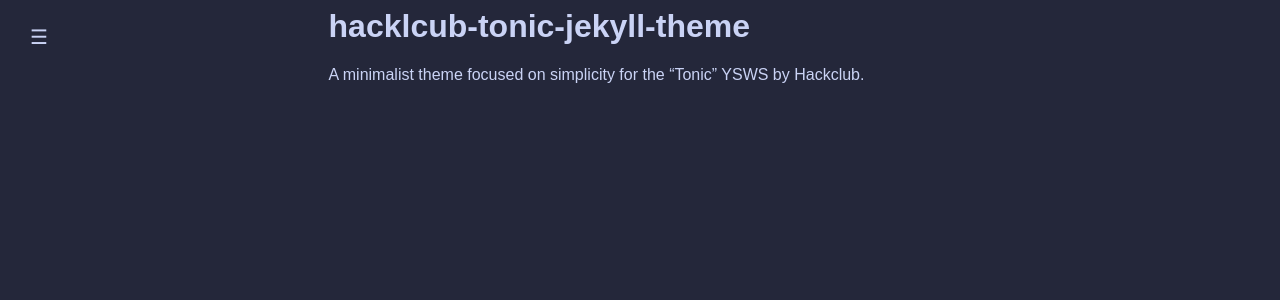
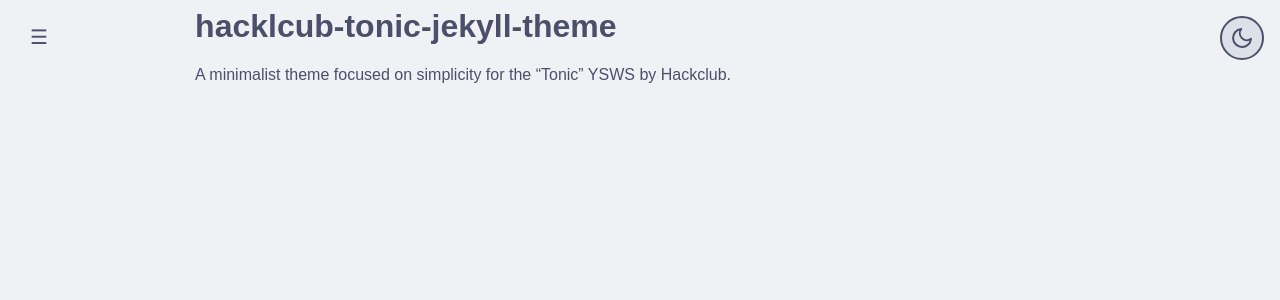
Before and after one commit to Stef-00012/celeste_jekyll-theme, a Jekyll site: the page built from index.md, in a window 1280 px wide. Shown: the top 300 px of the page. Built offline with Jekyll 4.4.1, drawn with Linux system fonts in a browser that asks for light colours.

Commit message:
add theme switcher

```diff
--- a/_config.yml
+++ b/_config.yml
@@ -2,8 +2,6 @@ title: Celeste
 description: "A minimalist theme focused on simplicity"
 encoding: utf-8
 
-light_theme: false
-
-close_sidebar_on_outside_click: true
+sidebar_close_on_outside_click: true
 
 exclude: ["README.md", "LICENSE", "*.gem", "*.gemspec", "Gemfile.lock", "tmp.txt"]
--- a/_includes/sidebar.html
+++ b/_includes/sidebar.html
@@ -21,7 +21,7 @@
         sidebarOpen = !sidebarOpen;
     }
 
-    {% if site.close_sidebar_on_outside_click %}
+    {% if site.sidebar_close_on_outside_click %}
     document.addEventListener('click', function (event) {
         const sidebar = document.getElementById("sidebar");
         const openButton = document.querySelector(".open-button");
--- /dev/null
+++ b/_includes/theme-switcher.html
@@ -0,0 +1,65 @@
+<!-- Theme Switcher -->
+<button id="theme-toggle-button" title="Toggle theme" aria-label="Toggle theme">
+    <svg id="theme-icon-sun" xmlns="http://www.w3.org/2000/svg" width="24" height="24" viewBox="0 0 24 24" fill="none"
+        stroke="currentColor" stroke-width="2" stroke-linecap="round" stroke-linejoin="round" style="display: none;">
+        <circle cx="12" cy="12" r="5"></circle>
+        <line x1="12" y1="1" x2="12" y2="3"></line>
+        <line x1="12" y1="21" x2="12" y2="23"></line>
+        <line x1="4.22" y1="4.22" x2="5.64" y2="5.64"></line>
+        <line x1="18.36" y1="18.36" x2="19.78" y2="19.78"></line>
+        <line x1="1" y1="12" x2="3" y2="12"></line>
+        <line x1="21" y1="12" x2="23" y2="12"></line>
+        <line x1="4.22" y1="19.78" x2="5.64" y2="18.36"></line>
+        <line x1="18.36" y1="5.64" x2="19.78" y2="4.22"></line>
+    </svg>
+    <svg id="theme-icon-moon" xmlns="http://www.w3.org/2000/svg" width="24" height="24" viewBox="0 0 24 24" fill="none"
+        stroke="currentColor" stroke-width="2" stroke-linecap="round" stroke-linejoin="round" style="display: none;">
+        <path d="M21 12.79A9 9 0 1 1 11.21 3 7 7 0 0 0 21 12.79z"></path>
+    </svg>
+</button>
+
+<script>
+    const htmlElement = document.querySelector('html');
+    const themeToggleButton = document.getElementById('theme-toggle-button');
+    const sunIcon = document.getElementById('theme-icon-sun');
+    const moonIcon = document.getElementById('theme-icon-moon');
+
+    function applyTheme(theme) {
+        if (theme === 'dark') {
+            htmlElement.classList.add('dark');
+            htmlElement.classList.remove('light');
+
+            sunIcon.style.display = 'block';
+            moonIcon.style.display = 'none';
+
+            localStorage.setItem('theme', 'dark');
+        } else {
+            htmlElement.classList.add('light');
+            htmlElement.classList.remove('dark');
+
+            sunIcon.style.display = 'none';
+            moonIcon.style.display = 'block';
+
+            localStorage.setItem('theme', 'light');
+        }
+
+        setTimeout(() => {
+            htmlElement.classList.remove('no-transition');
+        }, 100)
+    }
+
+    if (themeToggleButton) {
+        themeToggleButton.addEventListener('click', () => {
+            if (htmlElement.classList.contains('dark')) applyTheme('light');
+            else applyTheme('dark');
+        });
+    }
+
+    const storedTheme = localStorage.getItem('theme');
+    const systemPrefersLight = window.matchMedia && window.matchMedia('(prefers-color-scheme: light)').matches;
+    let currentTheme = 'dark';
+
+    if (storedTheme) currentTheme = storedTheme;
+    else if (systemPrefersLight) currentTheme = 'light';
+    applyTheme(currentTheme);
+</script>
--- a/_layouts/default.html
+++ b/_layouts/default.html
@@ -1,9 +1,11 @@
-<html>
+<html class="dark no-transition" lang="en">
 
 {% include head.html %}
 
 <body>
     {% include sidebar.html %}
+
+    {% include theme-switcher.html %}
 
     <div class="main">
         {{ content }}
--- a/_sass/base.scss
+++ b/_sass/base.scss
@@ -5,6 +5,6 @@ body {
 }
 
 .main {
-    width: 70ch;
+    width: 100ch;
     margin: auto;
 }
--- a/_sass/sidebar.scss
+++ b/_sass/sidebar.scss
@@ -9,7 +9,7 @@
     overflow-x: hidden;
     transition: 0.3s;
     padding-top: 60px;
-    box-shadow: 2px 0 5px rgba(0,0,0,0.1);
+    box-shadow: 2px 0 5px rgba(0, 0, 0, 0.1);
 }
 
 .sidebar a {
--- /dev/null
+++ b/_sass/theme-switcher.scss
@@ -0,0 +1,24 @@
+#theme-toggle-button {
+    position: fixed;
+    top: 1rem;
+    right: 1rem;
+    background-color: var(--color-base-300);
+    border: 2px solid;
+    color: inherit;
+    border-radius: 50%;
+    width: 44px;
+    height: 44px;
+    padding: 8px;
+    cursor: pointer;
+    display: flex;
+    align-items: center;
+    justify-content: center;
+    z-index: 1000;
+    box-sizing: border-box;
+}
+
+#theme-toggle-button svg {
+    width: 100%;
+    height: 100%;
+    stroke: currentColor;
+}
--- a/assets/default.scss
+++ b/assets/default.scss
@@ -3,51 +3,49 @@
 
 @use "base";
 @use "sidebar";
+@use "theme-switcher";
 
-{% if site.light_theme %}
-    :root {
-        --color-base-100: #eff1f5;
-        --color-base-200: #e6e9ef;
-        --color-base-300: #dce0e8;
-        --color-base-content: #4c4f69;
-        --color-primary: #8839ef;
-        --color-primary-content: #4c4f69;
-        --color-secondary: #209fb5;
-        --color-secondary-content: #4c4f69;
-        --color-accent: #8839ef;
-        --color-accent-content: #dce0e8;
-        --color-neutral: #179299;
-        --color-neutral-content: #dce0e8;
-        --color-info: #1e66f5;
-        --color-info-content: #4c4f69;
-        --color-success: #40a02b;
-        --color-success-content: #dce0e8;
-        --color-warning: #df8e1d;
-        --color-warning-content: #dce0e8;
-        --color-error: #d20f39;
-        --color-error-content: #4c4f69;
-    }
-{% else %}
-    :root {
-        --color-base-100: #24273a;
-        --color-base-200: #1e2030;
-        --color-base-300: #181926;
-        --color-base-content: #cad3f5;
-        --color-primary: #c6a0f6;
-        --color-primary-content: #cad3f5;
-        --color-secondary: #7dc4e4;
-        --color-secondary-content: #cad3f5;
-        --color-accent: #c6a0f6;
-        --color-accent-content: #181926;
-        --color-neutral: #8bd5ca;
-        --color-neutral-content: #181926;
-        --color-info: #8aadf4;
-        --color-info-content: #cad3f5;
-        --color-success: #a6da95;
-        --color-success-content: #181926;
-        --color-warning: #eed49f;
-        --color-warning-content: #181926;
-        --color-error: #ed8796;
-        --color-error-content: #cad3f5;
-    }
-{% endif %}
+:root {
+    color-scheme: light dark;
+
+    /*
+        Light: Catpuccin Latte
+        Dark: Catpuccin Macchiato
+    */
+    --color-base-100: light-dark(#eff1f5, #24273a);
+    --color-base-200: light-dark(#e6e9ef, #1e2030);
+    --color-base-300: light-dark(#dce0e8, #181926);
+    --color-base-content: light-dark(#4c4f69, #cad3f5);
+    --color-primary: light-dark(#8839ef, #c6a0f6);
+    --color-primary-content: light-dark(#4c4f69, #cad3f5);
+    --color-secondary: light-dark(#209fb5, #7dc4e4);
+    --color-secondary-content: light-dark(#4c4f69, #cad3f5);
+    --color-accent: light-dark(#8839ef, #c6a0f6);
+    --color-accent-content: light-dark(#dce0e8, #181926);
+    --color-neutral: light-dark(#179299, #8bd5ca);
+    --color-neutral-content: light-dark(#dce0e8, #181926);
+    --color-info: light-dark(#1e66f5, #8aadf4);
+    --color-info-content: light-dark(#4c4f69, #cad3f5);
+    --color-success: light-dark(#40a02b, #a6da95);
+    --color-success-content: light-dark(#dce0e8, #181926);
+    --color-warning: light-dark(#df8e1d, #eed49f);
+    --color-warning-content: light-dark(#dce0e8, #181926);
+    --color-error: light-dark(#d20f39, #ed8796);
+    --color-error-content: light-dark(#4c4f69, #cad3f5);
+}
+
+.light {
+    color-scheme: light;
+}
+
+.dark {
+    color-scheme: dark;
+}
+
+* {
+    transition: color 0.3s ease-in-out, background-color 0.3s ease-in-out;
+}
+
+html.no-transition * {
+    transition: none;
+}
```
Also changed, not shown: test/index.md (added, +7 -0 lines).
